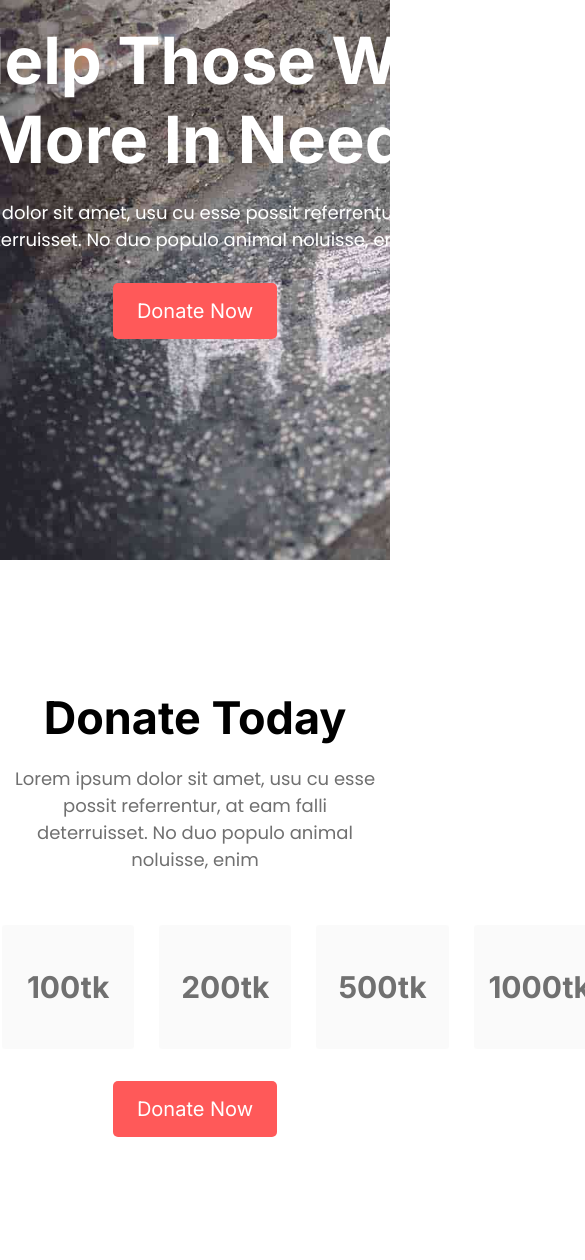
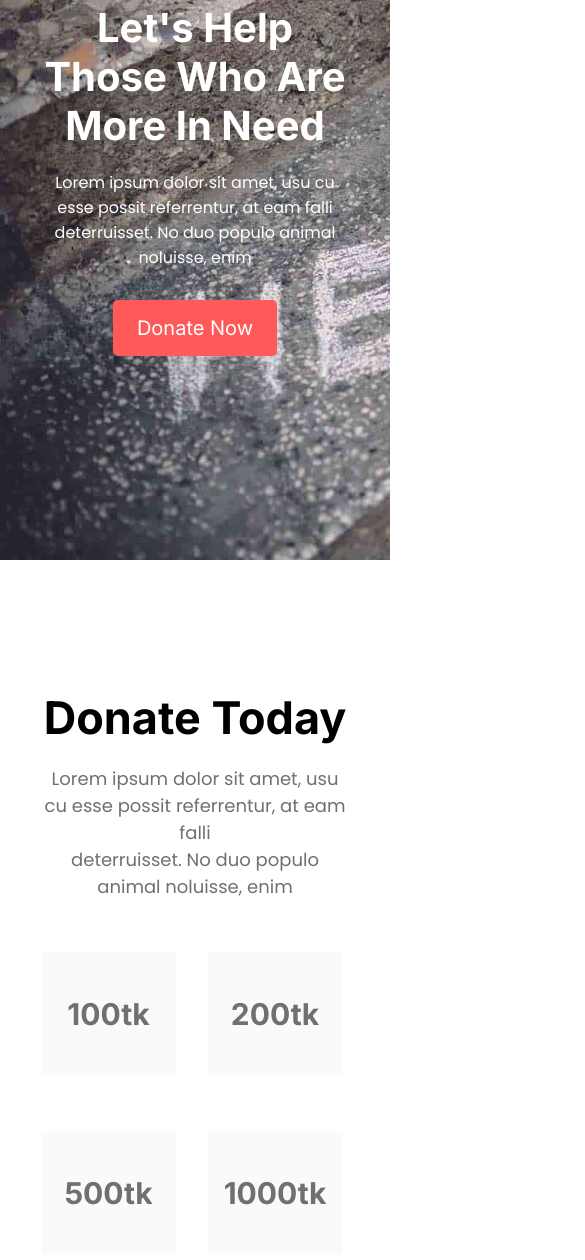
Before and after one commit to dev-alif/donate-today-page, a plain HTML site: page index.html in a window 390 px wide. Shown: the part 200-1460 px from the top of the page, 585 px wide, since content can reach past the window. Drawn offline with Linux system fonts and the light colour scheme.

Commit message:
resonsive done

```diff
--- a/styles/styles.css
+++ b/styles/styles.css
@@ -74,6 +74,18 @@ header p{
     text-align: center;
 }
 
+@media screen and (max-width: 576px) {
+    header h1, header p{
+        width: 80%;
+    }
+    header h1{
+        font-size: 40px;
+    }
+    header p{
+        font-size: 16px;
+    }
+}
+
 /* donate today section styles */
 .amount-boxes{
     display: flex;
@@ -109,6 +121,18 @@ header p{
 .donate-today{
     text-align: center;
     margin-bottom: 130px;
+}
+
+@media screen and (max-width: 576px) {
+    .donate-today{
+        width: 80%;
+        margin: 0 auto 130px;
+    }
+    .amount-boxes{
+        display: grid;
+        grid-template-columns: repeat(2, 1fr);
+        width: 100%;
+    }
 }
 
 /* donate plan section styles */
@@ -147,6 +171,12 @@ header p{
 }
 .donation-box3{
     background-color: #FFF4D6;
+}
+
+@media screen and (max-width: 576px) {
+    .donation-boxes{
+        flex-direction: column;
+    }
 }
 
 /* contribute section 1 styles */
@@ -193,6 +223,15 @@ header p{
     border-radius: 5px;
 }
 
+@media screen and (max-width: 576px) {
+    .contribute-1, .contribute-2{
+        flex-direction: column;
+    }
+    .contribute-1-left, .contribute-1-right, .contribute-2-left, .contribute-2-right{
+        width: 100%;
+    }
+}
+
 /* subscribe section styles */
 .subscribe-box{
     background-color: #FFF4D6;
@@ -219,6 +258,12 @@ header p{
     border-radius: 0 5px 5px 0;
 }
 
+@media screen and (max-width: 576px) {
+    .subscribe-box{
+        display: none;
+    }
+}
+
 /* footer styles */
 footer{
     margin-top: 130px;
```
